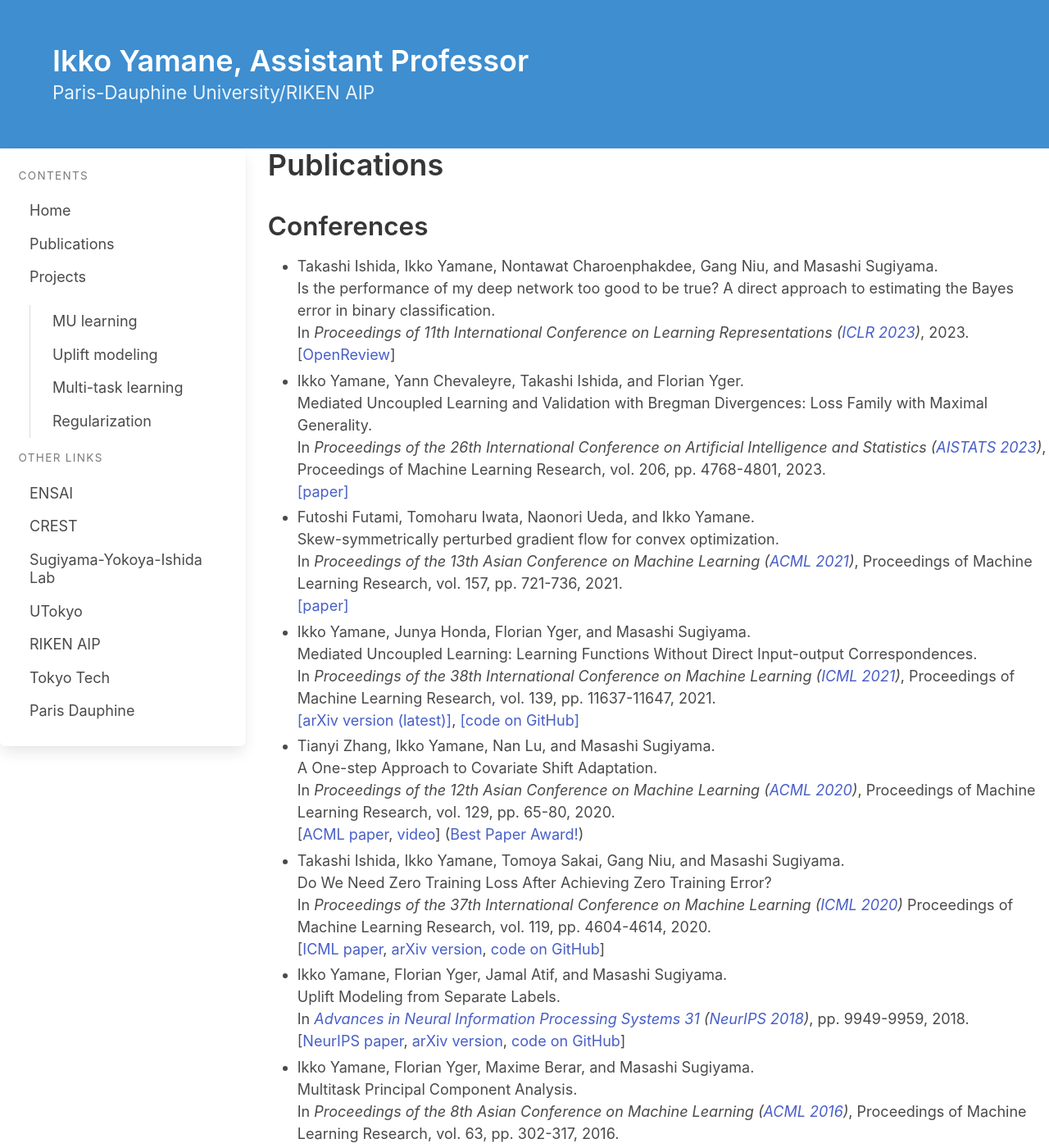
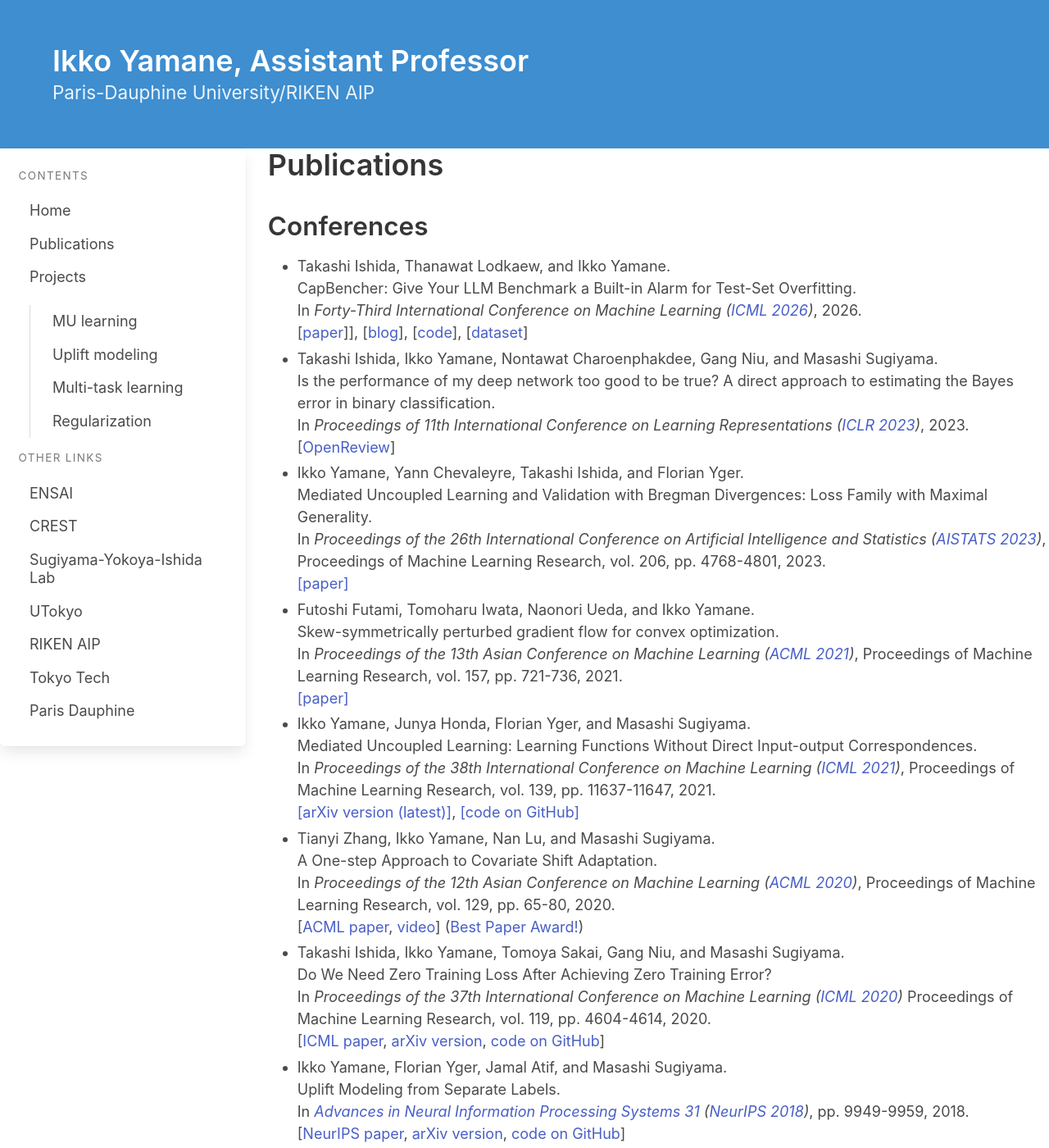
Before and after one commit to i-yamane/i-yamane.github.io, a Jekyll site: the page built from publications.md, in a window 1280 px wide and 1400 px high. Shown: the whole window at 82% size. Built offline with Jekyll 4.4.1, drawn with Linux system fonts in a browser that asks for light colours; nearby versions of some CDN libraries; some of the changed text lies outside the part shown.

Commit message:
Update publications.md

```diff
--- a/publications.md
+++ b/publications.md
@@ -11,6 +11,11 @@ subtitle: Paris-Dauphine University/RIKEN AIP
 # Publications
 
 ## Conferences
+- Takashi Ishida, Thanawat Lodkaew, and Ikko Yamane.<br />
+CapBencher: Give Your LLM Benchmark a Built-in Alarm for Test-Set Overfitting.<br />
+In _Forty-Third International Conference on Machine Learning ([ICML 2026](https://icml.cc/Conferences/2026))_, 2026.<br />
+[[paper](https://arxiv.org/abs/2505.18102)]], [[blog](https://ishida-lab.github.io/blog_capbencher.html)], [[code](https://github.com/ishida-lab/CapBencher)], [[dataset](https://huggingface.co/datasets/ishidalab/capbencher)]
+
 - Takashi Ishida, Ikko Yamane, Nontawat Charoenphakdee, Gang Niu, and Masashi Sugiyama.<br />
 Is the performance of my deep network too good to be true? A direct approach to estimating the Bayes error in binary classification.<br />
 In _Proceedings of 11th International Conference on Learning Representations ([ICLR 2023](https://iclr.cc/Conferences/2023))_, 2023.<br />
@@ -65,6 +70,11 @@ Proceedings of Machine Learning Research, vol. 63, pp. 302-317, 2016.<br />
 
 
 ## Journal Articles
+- Simon Viel, Lionel Truquet, and Ikko Yamane.<br />
+Convergence rate for nearest neighbour matching: geometry of the domain and higher-order regularity.<br />
+_Bernoulli_, to appear.<br />
+[[preprint](https://www.e-publications.org/ims/submission/BEJ/user/submissionFile/72091?confirm=d35f42c8)]
+
 - François Portier, Lionel Truquet, and Ikko Yamane. <br />
 Nearest Neighbor Sampling for Covariate Shift Adaptation.<br />
 _Journal of Machine Learning Research_, vol. 25, no. 410, pp. 1-42, 2024.<br />
```
